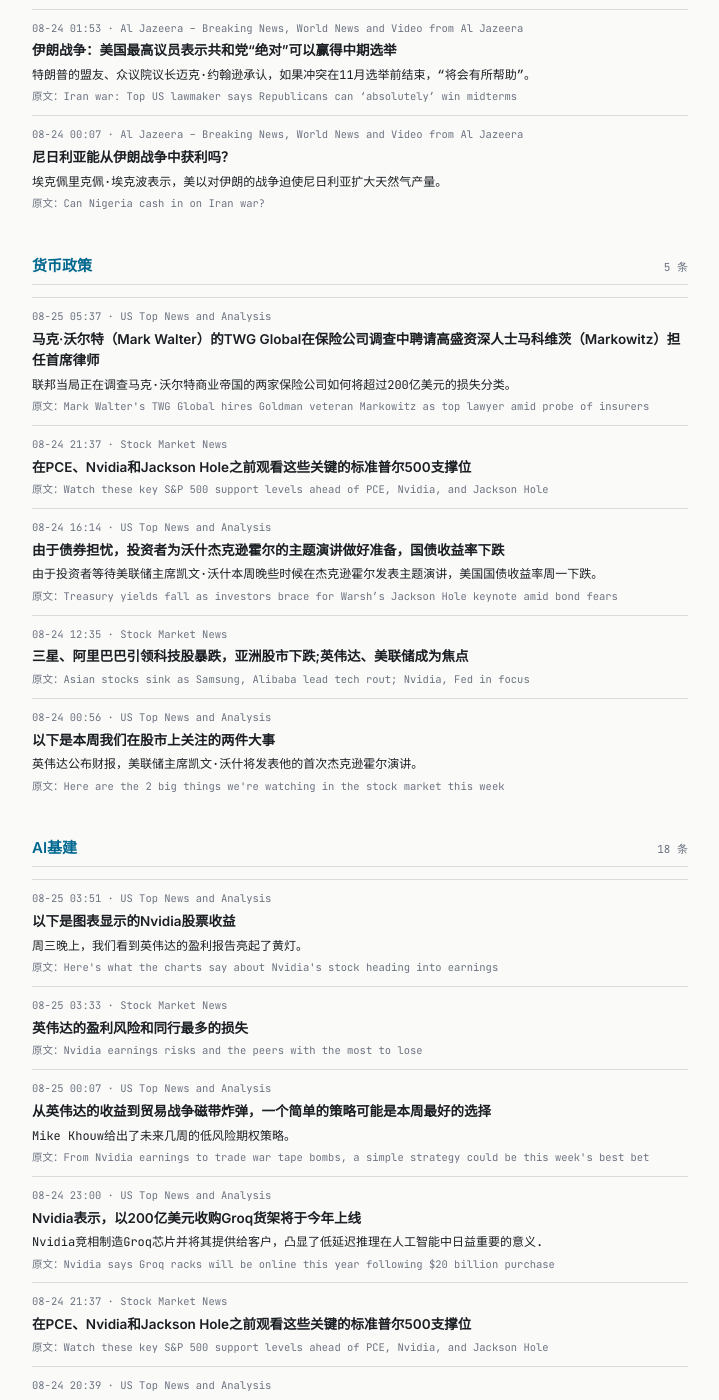
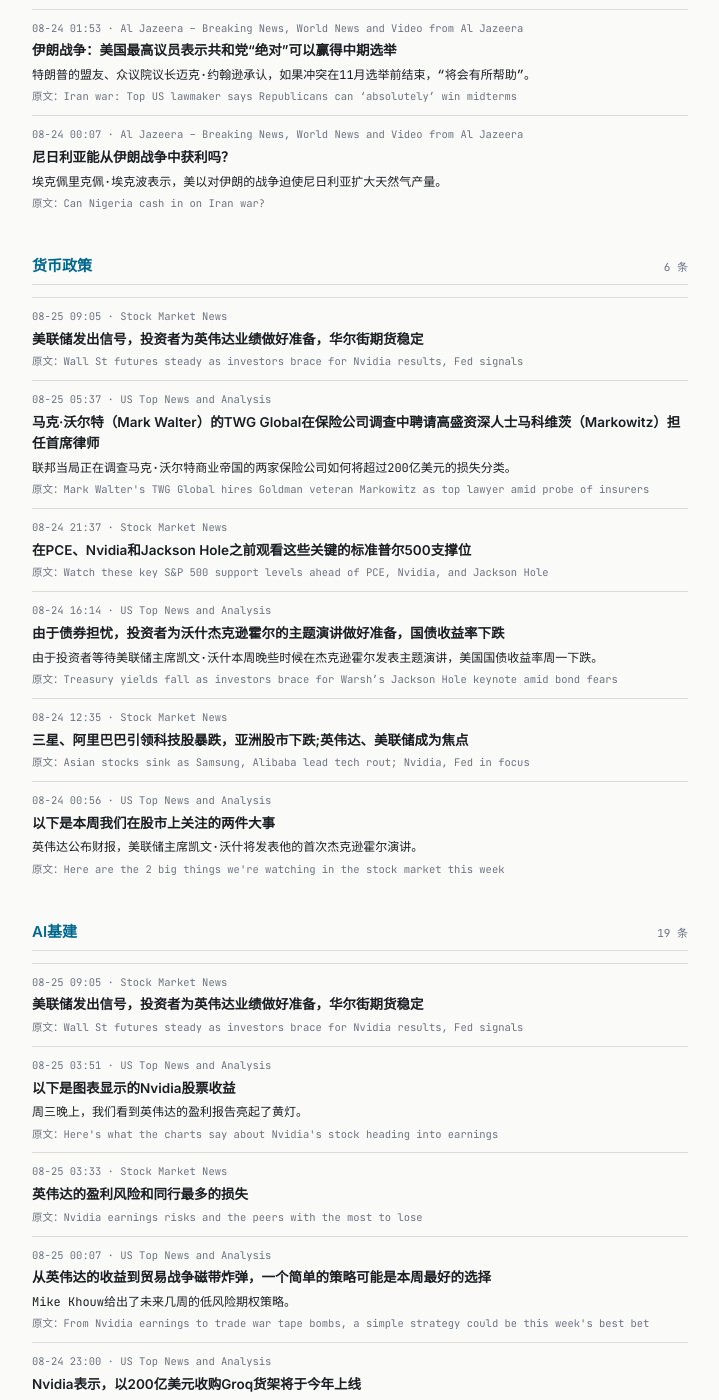
Before and after one commit to tang3super/tang3super.github.io, a Jekyll site: the page built from macro-trade/news-digest.md, in a window 1280 px wide and 1400 px high, scrolled down 3290 px. Shown: the whole window, without its empty margins (280-999 px from the left). Built offline with Jekyll 4.4.1, drawn with Linux system fonts in a browser that asks for light colours; some of the changed text lies outside the part shown.

Commit message:
sync news-digest article

```diff
--- a/macro-trade/news-digest.md
+++ b/macro-trade/news-digest.md
@@ -226,6 +226,12 @@
     summary_zh: 埃克佩里克佩·埃克波表示，美以对伊朗的战争迫使尼日利亚扩大天然气产量。
 - name: 货币政策
   items:
+  - title: Wall St futures steady as investors brace for Nvidia results, Fed signals
+    summary: ''
+    link: https://www.investing.com/news/stock-market-news/wall-st-futures-steady-as-investors-brace-for-nvidia-results-fed-signals-4874359
+    source: Stock Market News
+    time: 08-25 09:05
+    title_zh: 美联储发出信号，投资者为英伟达业绩做好准备，华尔街期货稳定
   - title: Mark Walter's TWG Global hires Goldman veteran Markowitz as top lawyer amid probe of insurers
     summary: Federal authorities are investigating how two insurers that are part of Mark Walter's business empire classified more than $20 billion in lo…
     link: https://www.cnbc.com/2026/08/24/mark-walter-twg-david-markowitz-goldman-federal-probe.html
@@ -261,6 +267,12 @@
     summary_zh: 英伟达公布财报，美联储主席凯文·沃什将发表他的首次杰克逊霍尔演讲。
 - name: AI基建
   items:
+  - title: Wall St futures steady as investors brace for Nvidia results, Fed signals
+    summary: ''
+    link: https://www.investing.com/news/stock-market-news/wall-st-futures-steady-as-investors-brace-for-nvidia-results-fed-signals-4874359
+    source: Stock Market News
+    time: 08-25 09:05
+    title_zh: 美联储发出信号，投资者为英伟达业绩做好准备，华尔街期货稳定
   - title: Here's what the charts say about Nvidia's stock heading into earnings
     summary: We see a flashing yellow light into Nvidia's earnings report Wednesday night.
     link: https://www.cnbc.com/2026/08/24/heres-what-the-charts-say-about-nvidias-stock-heading-into-earnings.html
```
Also changed, not shown: other parts of macro-trade/news-digest.md (+1 -1 lines).
